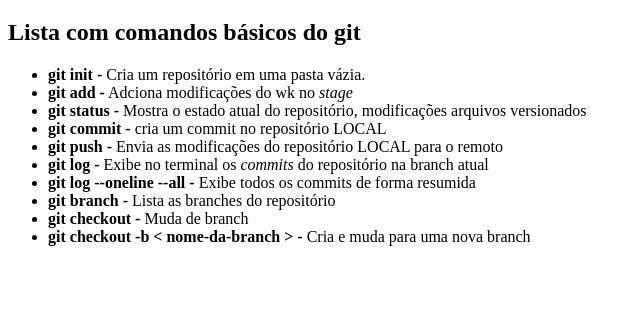
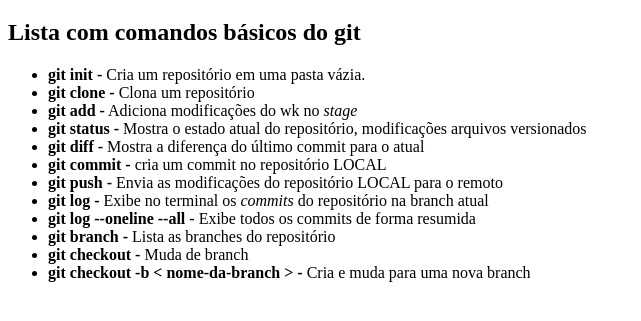
Before and after one commit to VitorFranciscoDev/AtividadesInternet, a plain HTML site: page pagina1.html in a window 1280 px wide. Shown: the part 87-408 px from the top of the page, without its empty margins (0-641 px from the left). Drawn offline with Linux system fonts and the light colour scheme.

Commit message:
Página 1 modificada

```diff
--- a/pagina1.html
+++ b/pagina1.html
@@ -9,8 +9,10 @@
         <h2>Lista com comandos básicos do git</h2>
         <ul>
             <li><b>git init -</b> Cria um repositório em uma pasta vázia.</li>
-            <li><b>git add -</b> Adciona modificações do wk no <i>stage</i></li>
+            <li><b>git clone -</b> Clona um repositório</li>
+            <li><b>git add -</b> Adiciona modificações do wk no <i>stage</i></li>
             <li><b>git status -</b> Mostra o estado atual do repositório, modificações arquivos versionados</li>
+            <li><b>git diff -</b> Mostra a diferença do último commit para o atual</li>
             <li><b>git commit -</b> cria um commit no repositório LOCAL</li>
             <li><b>git push -</b> Envia as modificações do repositório LOCAL para o remoto</li>
             <li><b>git log -</b> Exibe no terminal  os <i>commits</i> do repositório na branch atual</li>
```
